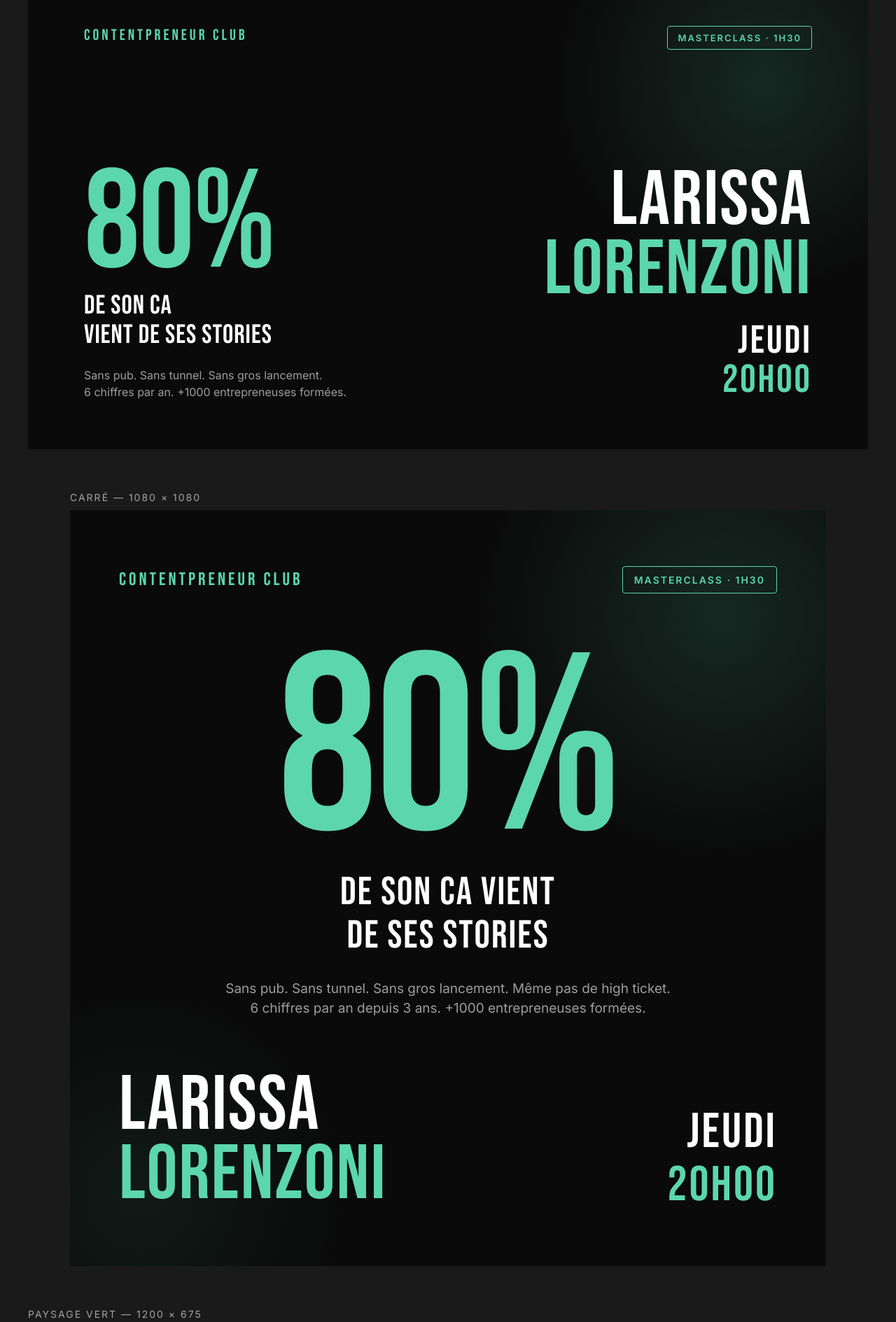
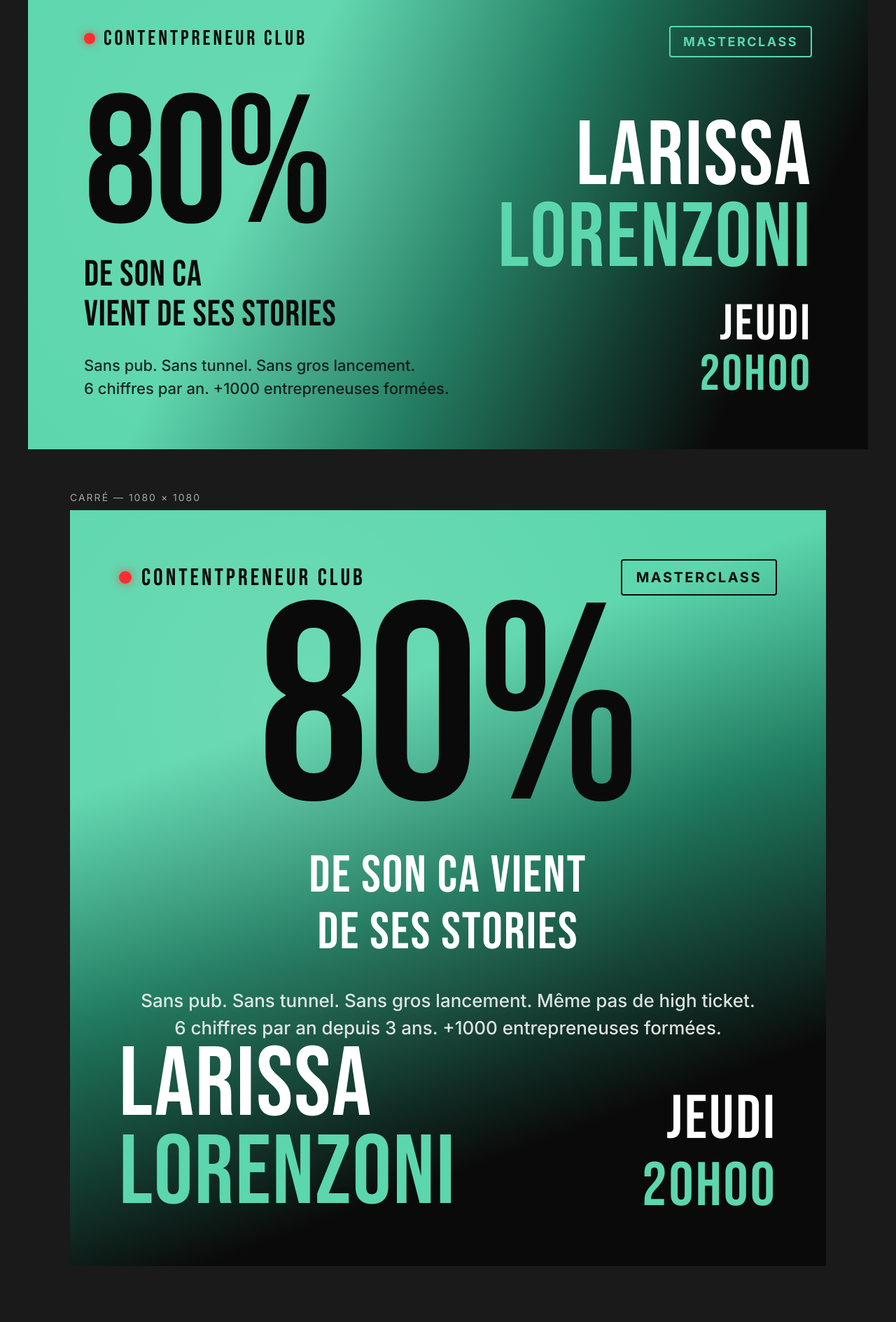
Before and after one commit to nelweth/cpc-message-generator, a plain HTML site: page visuels/visuel-larissa.html in a window 1280 px wide. Shown: the part 100-1989 px from the top of the page at 70% size. After the commit the page ends 1949 px from the top, so only its background shows below. Drawn offline with Linux system fonts and the light colour scheme.

Commit message:
Versions vertes uniquement + point rouge live + agrandissement texte

```diff
--- a/visuels/visuel-larissa.html
+++ b/visuels/visuel-larissa.html
@@ -32,23 +32,23 @@
   .paysage {
     width: 1200px;
     height: 675px;
-    background: #0A0A0A;
     position: relative;
     overflow: hidden;
     display: grid;
     grid-template-columns: 1.3fr 1fr;
     padding: 70px 80px;
     gap: 60px;
+    background: linear-gradient(115deg, #5CD6AD 0%, #5CD6AD 30%, #1f7a5f 55%, #0A0A0A 85%);
   }
 
   .paysage::before {
     content: '';
     position: absolute;
-    top: -150px;
-    right: -150px;
-    width: 600px;
-    height: 600px;
-    background: radial-gradient(circle, rgba(92,214,173,0.15) 0%, transparent 70%);
+    top: 0;
+    left: 0;
+    width: 100%;
+    height: 100%;
+    background: radial-gradient(circle at 30% 40%, rgba(255,255,255,0.08) 0%, transparent 60%);
     pointer-events: none;
   }
 
@@ -62,35 +62,48 @@
 
   .paysage .logo {
     font-family: 'Bebas Neue', sans-serif;
-    font-size: 22px;
+    font-size: 30px;
     letter-spacing: 4px;
-    color: #5CD6AD;
+    color: #0A0A0A;
+    display: flex;
+    align-items: center;
+    gap: 12px;
+  }
+
+  .paysage .live-dot {
+    width: 16px;
+    height: 16px;
+    background: #ff2e2e;
+    border-radius: 50%;
+    box-shadow: 0 0 12px rgba(255,46,46,0.7);
+    display: inline-block;
   }
 
   .paysage .hook-number {
     font-family: 'Bebas Neue', sans-serif;
-    font-size: 200px;
-    color: #5CD6AD;
+    font-size: 260px;
+    color: #0A0A0A;
     line-height: 0.85;
-    letter-spacing: -2px;
+    letter-spacing: -3px;
   }
 
   .paysage .hook-text {
     font-family: 'Bebas Neue', sans-serif;
-    font-size: 38px;
-    color: #ffffff;
+    font-size: 52px;
+    color: #0A0A0A;
     letter-spacing: 1px;
     line-height: 1.1;
-    margin-top: 10px;
+    margin-top: 14px;
     max-width: 95%;
   }
 
   .paysage .footer-line {
     font-family: 'Inter', sans-serif;
-    font-size: 16px;
-    color: #ffffff;
-    opacity: 0.6;
-    margin-top: 24px;
+    font-size: 22px;
+    font-weight: 500;
+    color: #0A0A0A;
+    opacity: 0.85;
+    margin-top: 28px;
     line-height: 1.5;
   }
 
@@ -106,20 +119,20 @@
 
   .paysage .format-tag {
     display: inline-block;
-    border: 1.5px solid #5CD6AD;
+    border: 2px solid #5CD6AD;
     color: #5CD6AD;
     font-family: 'Inter', sans-serif;
-    font-size: 13px;
-    font-weight: 600;
-    letter-spacing: 2px;
-    padding: 8px 14px;
+    font-size: 18px;
+    font-weight: 700;
+    letter-spacing: 2.5px;
+    padding: 10px 18px;
     border-radius: 4px;
     text-transform: uppercase;
   }
 
   .paysage .name {
     font-family: 'Bebas Neue', sans-serif;
-    font-size: 110px;
+    font-size: 130px;
     color: #ffffff;
     line-height: 0.9;
     letter-spacing: 2px;
@@ -135,12 +148,12 @@
     display: flex;
     flex-direction: column;
     align-items: flex-end;
-    margin-top: 24px;
+    margin-top: 28px;
   }
 
   .paysage .day {
     font-family: 'Bebas Neue', sans-serif;
-    font-size: 56px;
+    font-size: 72px;
     color: #ffffff;
     letter-spacing: 3px;
     line-height: 1;
@@ -148,7 +161,7 @@
 
   .paysage .time {
     font-family: 'Bebas Neue', sans-serif;
-    font-size: 56px;
+    font-size: 72px;
     color: #5CD6AD;
     letter-spacing: 3px;
     line-height: 1;
@@ -158,34 +171,23 @@
   .carre {
     width: 1080px;
     height: 1080px;
-    background: #0A0A0A;
     position: relative;
     overflow: hidden;
     display: flex;
     flex-direction: column;
     justify-content: space-between;
-    padding: 80px 70px;
+    padding: 70px 70px;
+    background: linear-gradient(160deg, #5CD6AD 0%, #5CD6AD 28%, #1f7a5f 50%, #0A0A0A 78%);
   }
 
   .carre::before {
     content: '';
     position: absolute;
-    top: -200px;
-    right: -200px;
-    width: 700px;
-    height: 700px;
-    background: radial-gradient(circle, rgba(92,214,173,0.15) 0%, transparent 70%);
-    pointer-events: none;
-  }
-
-  .carre::after {
-    content: '';
-    position: absolute;
-    bottom: -200px;
-    left: -200px;
-    width: 600px;
-    height: 600px;
-    background: radial-gradient(circle, rgba(92,214,173,0.08) 0%, transparent 70%);
+    top: 0;
+    left: 0;
+    width: 100%;
+    height: 100%;
+    background: radial-gradient(circle at 30% 25%, rgba(255,255,255,0.10) 0%, transparent 55%);
     pointer-events: none;
   }
 
@@ -199,19 +201,31 @@
 
   .carre .logo {
     font-family: 'Bebas Neue', sans-serif;
-    font-size: 26px;
+    font-size: 34px;
     letter-spacing: 4px;
-    color: #5CD6AD;
+    color: #0A0A0A;
+    display: flex;
+    align-items: center;
+    gap: 14px;
+  }
+
+  .carre .live-dot {
+    width: 18px;
+    height: 18px;
+    background: #ff2e2e;
+    border-radius: 50%;
+    box-shadow: 0 0 14px rgba(255,46,46,0.7);
+    display: inline-block;
   }
 
   .carre .format-tag {
-    border: 1.5px solid #5CD6AD;
-    color: #5CD6AD;
+    border: 2px solid #0A0A0A;
+    color: #0A0A0A;
     font-family: 'Inter', sans-serif;
-    font-size: 14px;
-    font-weight: 600;
-    letter-spacing: 2px;
-    padding: 10px 16px;
+    font-size: 20px;
+    font-weight: 700;
+    letter-spacing: 2.5px;
+    padding: 12px 20px;
     border-radius: 4px;
     text-transform: uppercase;
   }
@@ -224,28 +238,29 @@
 
   .carre .hook-number {
     font-family: 'Bebas Neue', sans-serif;
-    font-size: 360px;
-    color: #5CD6AD;
+    font-size: 400px;
+    color: #0A0A0A;
     line-height: 0.85;
     letter-spacing: -4px;
   }
 
   .carre .hook-text {
     font-family: 'Bebas Neue', sans-serif;
-    font-size: 56px;
+    font-size: 74px;
     color: #ffffff;
     letter-spacing: 2px;
     line-height: 1.1;
-    margin-top: 16px;
+    margin-top: 20px;
     max-width: 100%;
   }
 
   .carre .footer-line {
     font-family: 'Inter', sans-serif;
-    font-size: 19px;
+    font-size: 26px;
+    font-weight: 500;
     color: #ffffff;
-    opacity: 0.6;
-    margin-top: 30px;
+    opacity: 0.85;
+    margin-top: 36px;
     line-height: 1.5;
   }
 
@@ -259,7 +274,7 @@
 
   .carre .name {
     font-family: 'Bebas Neue', sans-serif;
-    font-size: 110px;
+    font-size: 140px;
     color: #ffffff;
     line-height: 0.9;
     letter-spacing: 2px;
@@ -278,7 +293,7 @@
 
   .carre .day {
     font-family: 'Bebas Neue', sans-serif;
-    font-size: 70px;
+    font-size: 88px;
     color: #ffffff;
     letter-spacing: 3px;
     line-height: 1;
@@ -286,65 +301,12 @@
 
   .carre .time {
     font-family: 'Bebas Neue', sans-serif;
-    font-size: 70px;
+    font-size: 88px;
     color: #5CD6AD;
     letter-spacing: 3px;
     line-height: 1;
-    margin-top: 6px;
+    margin-top: 8px;
   }
-
-  /* ───────── VARIANTES DÉGRADÉ VERT → NOIR ───────── */
-
-  .paysage.vert {
-    background: linear-gradient(115deg, #5CD6AD 0%, #5CD6AD 30%, #1f7a5f 55%, #0A0A0A 85%);
-  }
-  .paysage.vert::before {
-    background: radial-gradient(circle at 30% 40%, rgba(255,255,255,0.08) 0%, transparent 60%);
-    top: 0;
-    right: auto;
-    left: 0;
-    width: 100%;
-    height: 100%;
-  }
-  .paysage.vert .logo { color: #0A0A0A; }
-  .paysage.vert .hook-number { color: #0A0A0A; }
-  .paysage.vert .hook-text { color: #0A0A0A; }
-  .paysage.vert .footer-line { color: #0A0A0A; opacity: 0.75; }
-  .paysage.vert .format-tag {
-    border-color: #5CD6AD;
-    color: #5CD6AD;
-  }
-  .paysage.vert .name { color: #ffffff; }
-  .paysage.vert .name span { color: #5CD6AD; }
-  .paysage.vert .day { color: #ffffff; }
-  .paysage.vert .time { color: #5CD6AD; }
-
-  .carre.vert {
-    background: linear-gradient(160deg, #5CD6AD 0%, #5CD6AD 28%, #1f7a5f 50%, #0A0A0A 78%);
-  }
-  .carre.vert::before {
-    background: radial-gradient(circle at 30% 25%, rgba(255,255,255,0.10) 0%, transparent 55%);
-    top: 0;
-    right: auto;
-    left: 0;
-    width: 100%;
-    height: 100%;
-  }
-  .carre.vert::after {
-    display: none;
-  }
-  .carre.vert .logo { color: #0A0A0A; }
-  .carre.vert .format-tag {
-    border-color: #0A0A0A;
-    color: #0A0A0A;
-  }
-  .carre.vert .hook-number { color: #0A0A0A; }
-  .carre.vert .hook-text { color: #ffffff; }
-  .carre.vert .footer-line { color: #ffffff; opacity: 0.7; }
-  .carre.vert .name { color: #ffffff; }
-  .carre.vert .name span { color: #5CD6AD; }
-  .carre.vert .day { color: #ffffff; }
-  .carre.vert .time { color: #5CD6AD; }
 </style>
 </head>
 <body>
@@ -354,7 +316,7 @@
     <div class="label">Paysage — 1200 × 675</div>
     <div class="paysage">
       <div class="paysage-left">
-        <div class="logo">CONTENTPRENEUR CLUB</div>
+        <div class="logo"><span class="live-dot"></span>CONTENTPRENEUR CLUB</div>
         <div>
           <div class="hook-number">80%</div>
           <div class="hook-text">DE SON CA<br>VIENT DE SES STORIES</div>
@@ -365,7 +327,7 @@
         </div>
       </div>
       <div class="paysage-right">
-        <div class="format-tag">MASTERCLASS · 1H30</div>
+        <div class="format-tag">MASTERCLASS</div>
         <div class="name">LARISSA<br><span>LORENZONI</span></div>
         <div class="date-block">
           <div class="day">JEUDI</div>
@@ -380,62 +342,8 @@
     <div class="label">Carré — 1080 × 1080</div>
     <div class="carre">
       <div class="carre-header">
-        <div class="logo">CONTENTPRENEUR CLUB</div>
-        <div class="format-tag">MASTERCLASS · 1H30</div>
-      </div>
-
-      <div class="carre-center">
-        <div class="hook-number">80%</div>
-        <div class="hook-text">DE SON CA VIENT<br>DE SES STORIES</div>
-        <div class="footer-line">
-          Sans pub. Sans tunnel. Sans gros lancement. Même pas de high ticket.<br>
-          6 chiffres par an depuis 3 ans. +1000 entrepreneuses formées.
-        </div>
-      </div>
-
-      <div class="carre-footer">
-        <div class="name">LARISSA<br><span>LORENZONI</span></div>
-        <div class="date-block">
-          <div class="day">JEUDI</div>
-          <div class="time">20H00</div>
-        </div>
-      </div>
-    </div>
-  </div>
-
-  <!-- PAYSAGE VERT -->
-  <div>
-    <div class="label">Paysage vert — 1200 × 675</div>
-    <div class="paysage vert">
-      <div class="paysage-left">
-        <div class="logo">CONTENTPRENEUR CLUB</div>
-        <div>
-          <div class="hook-number">80%</div>
-          <div class="hook-text">DE SON CA<br>VIENT DE SES STORIES</div>
-          <div class="footer-line">
-            Sans pub. Sans tunnel. Sans gros lancement.<br>
-            6 chiffres par an. +1000 entrepreneuses formées.
-          </div>
-        </div>
-      </div>
-      <div class="paysage-right">
-        <div class="format-tag">MASTERCLASS · 1H30</div>
-        <div class="name">LARISSA<br><span>LORENZONI</span></div>
-        <div class="date-block">
-          <div class="day">JEUDI</div>
-          <div class="time">20H00</div>
-        </div>
-      </div>
-    </div>
-  </div>
-
-  <!-- CARRÉ VERT -->
-  <div>
-    <div class="label">Carré vert — 1080 × 1080</div>
-    <div class="carre vert">
-      <div class="carre-header">
-        <div class="logo">CONTENTPRENEUR CLUB</div>
-        <div class="format-tag">MASTERCLASS · 1H30</div>
+        <div class="logo"><span class="live-dot"></span>CONTENTPRENEUR CLUB</div>
+        <div class="format-tag">MASTERCLASS</div>
       </div>
 
       <div class="carre-center">
```
